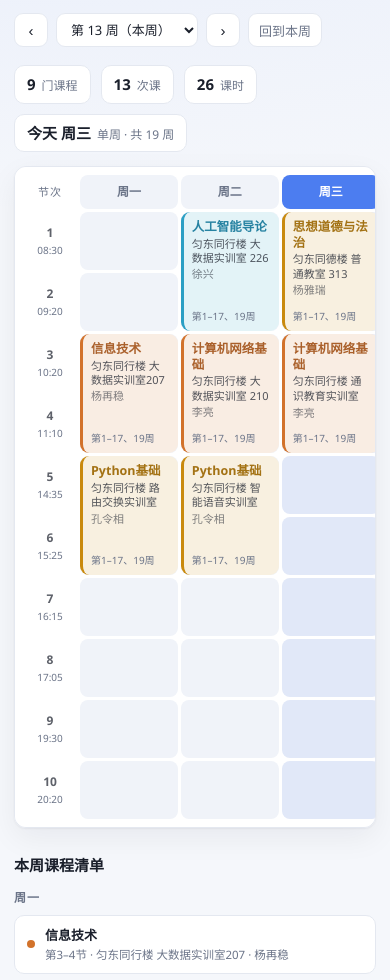
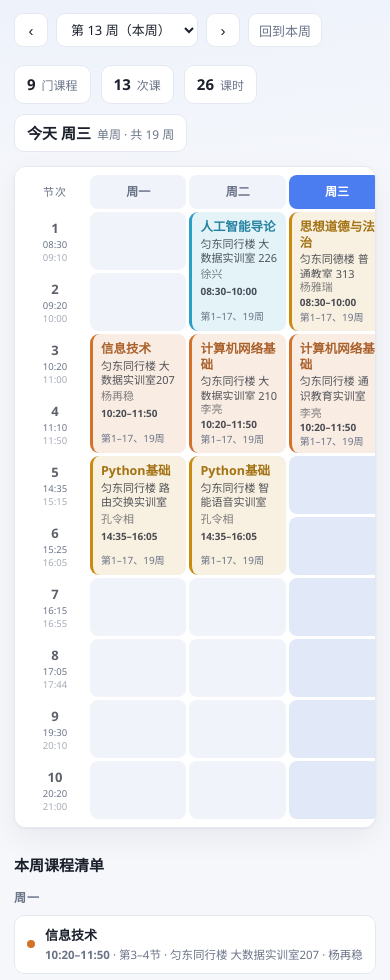
Before and after one commit to nanbian666/course-table, a plain HTML site: page index.html in a window 390 px wide. Shown: the part 75-1055 px from the top of the page. Drawn offline with Linux system fonts and the light colour scheme.

Commit message:
课表显示上下课时间，手机端固定时间列

```diff
--- a/css/style.css
+++ b/css/style.css
@@ -201,7 +201,8 @@ body {
 }
 
 .time-cell b { font-size: 12px; color: var(--text); opacity: .7; }
-.time-cell small { font-size: 10px; }
+.time-cell small { font-size: 10px; line-height: 1.2; }
+.time-cell small.t-end { opacity: .6; }
 
 /* 课程块 */
 
@@ -242,6 +243,17 @@ body {
 
 .slot-meta.muted { opacity: .55; }
 
+/* 几点上课 / 几点下课 */
+.slot-clock {
+  font-size: 10px;
+  font-weight: 600;
+  color: var(--text);
+  opacity: .78;
+  white-space: nowrap;
+  overflow: hidden;
+  text-overflow: ellipsis;
+}
+
 /* 地点太长 → 折成两行，超过两行才省略 */
 .slot-meta:not(.muted) {
   display: -webkit-box;
@@ -263,6 +275,7 @@ body {
 
 /* 只有一节课时，只留课程名 */
 .slot.compact .slot-meta,
+.slot.compact .slot-clock,
 .slot.compact .slot-weeks { display: none; }
 
 .empty-tip {
@@ -364,8 +377,24 @@ body {
   .brand h1 { font-size: 19px; }
   .stat-side { margin-left: 0; }
   .table-wrap { padding: 8px; }
-  .timetable { gap: 3px; grid-template-rows: 34px repeat(var(--sections, 12), 58px); }
+  .timetable {
+    gap: 3px;
+    grid-template-columns: 64px repeat(7, minmax(0, 1fr));
+    grid-template-rows: 34px repeat(var(--sections, 12), 58px);
+  }
+  /* 左右滑动时，节次和时间钉在左边，不会被滑走 */
+  .corner,
+  .time-cell {
+    position: sticky;
+    left: 0;
+    z-index: 3;
+    background: var(--surface);
+  }
+  .time-cell { border-radius: 0; }
+  .time-cell b { font-size: 13px; }
+  .time-cell small { font-size: 9.5px; }
   .li-weeks { display: none; }
+  .li-meta b { font-weight: 700; }
 }
 
 @media print {
--- a/index.html
+++ b/index.html
@@ -4,7 +4,7 @@
   <meta charset="UTF-8">
   <meta name="viewport" content="width=device-width, initial-scale=1">
   <title>我的课程表</title>
-  <link rel="stylesheet" href="css/style.css">
+  <link rel="stylesheet" href="css/style.css?v=3">
   <style>
     /* 地点太长 → 折成两行，超过两行才截断。
        写在页面里而不是 css 文件里，是为了绕开浏览器对外部样式的缓存。 */
--- a/js/app.js
+++ b/js/app.js
@@ -115,6 +115,14 @@
     return p ? label + " · " + p : label;
   }
 
+  /* 这门课几点到几点：第一节的开始 → 最后一节的结束 */
+  function timeRangeOf(course) {
+    var first = SECTIONS[Number(course.startSection) - 1];
+    var last = SECTIONS[Number(course.endSection) - 1];
+    if (!first || !last || !first.start || !last.end) return "";
+    return first.start + "–" + last.end;
+  }
+
   /* 这门课在第 week 周上不上 */
   function activeIn(course, week) {
     if (course.parity === "odd" && week % 2 === 0) return false;
@@ -204,7 +212,8 @@
       var info = SECTIONS[s - 1] || { start: "", end: "" };
       timeCell.innerHTML =
         '<b>' + s + "</b>" +
-        '<small>' + esc(info.start || "") + "</small>";
+        '<small>' + esc(info.start || "") + "</small>" +
+        '<small class="t-end">' + esc(info.end || "") + "</small>";
       grid.appendChild(place(timeCell, 1, s + 1, 1));
 
       for (var col = 1; col <= 7; col++) {
@@ -239,8 +248,11 @@
       var card = document.createElement("div");
       card.className = "slot" + (span === 1 ? " compact" : "");
       card.style.setProperty("--c", colorOf(course.name));
+      var clock = timeRangeOf(course);
+
       card.title = [
         course.name,
+        clock,
         course.location,
         course.teacher,
         weeksText(course)
@@ -250,6 +262,7 @@
         '<div class="slot-name">' + esc(course.name) + "</div>" +
         '<div class="slot-meta">' + esc(course.location || "地点待定") + "</div>" +
         '<div class="slot-meta muted">' + esc(course.teacher || "") + "</div>" +
+        (clock ? '<div class="slot-clock">' + esc(clock) + "</div>" : "") +
         '<div class="slot-weeks">' + esc(weeksText(course)) + "</div>";
 
       grid.appendChild(place(card, Number(course.day) + 1, Number(course.startSection) + 1, span));
@@ -320,13 +333,16 @@
         html += '<div class="day-group"><h3>' + DAY_NAMES[course.day - 1] + "</h3>";
         lastDay = course.day;
       }
+      var clock = timeRangeOf(course);
       html +=
         '<div class="list-item">' +
           '<i class="dot" style="--c:' + colorOf(course.name) + '"></i>' +
           '<div class="li-body">' +
             '<div class="li-name">' + esc(course.name) + "</div>" +
-            '<div class="li-meta">第' + course.startSection + "–" + course.endSection +
-              "节 · " + esc(course.location || "地点待定") +
+            '<div class="li-meta">' +
+              (clock ? "<b>" + esc(clock) + "</b> · " : "") +
+              "第" + course.startSection + "–" + course.endSection + "节 · " +
+              esc(course.location || "地点待定") +
               (course.teacher ? " · " + esc(course.teacher) : "") +
             "</div>" +
           "</div>" +
```
